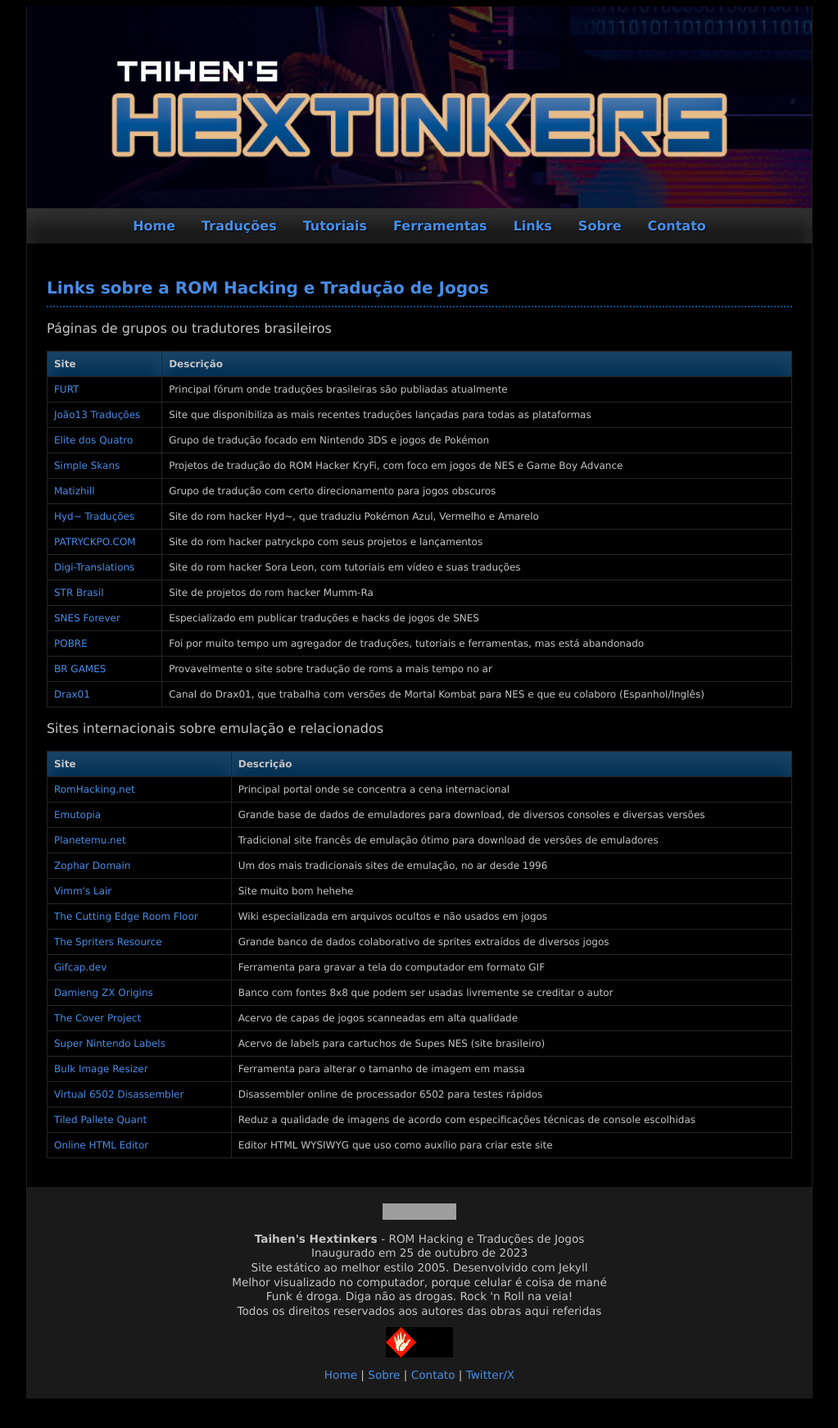
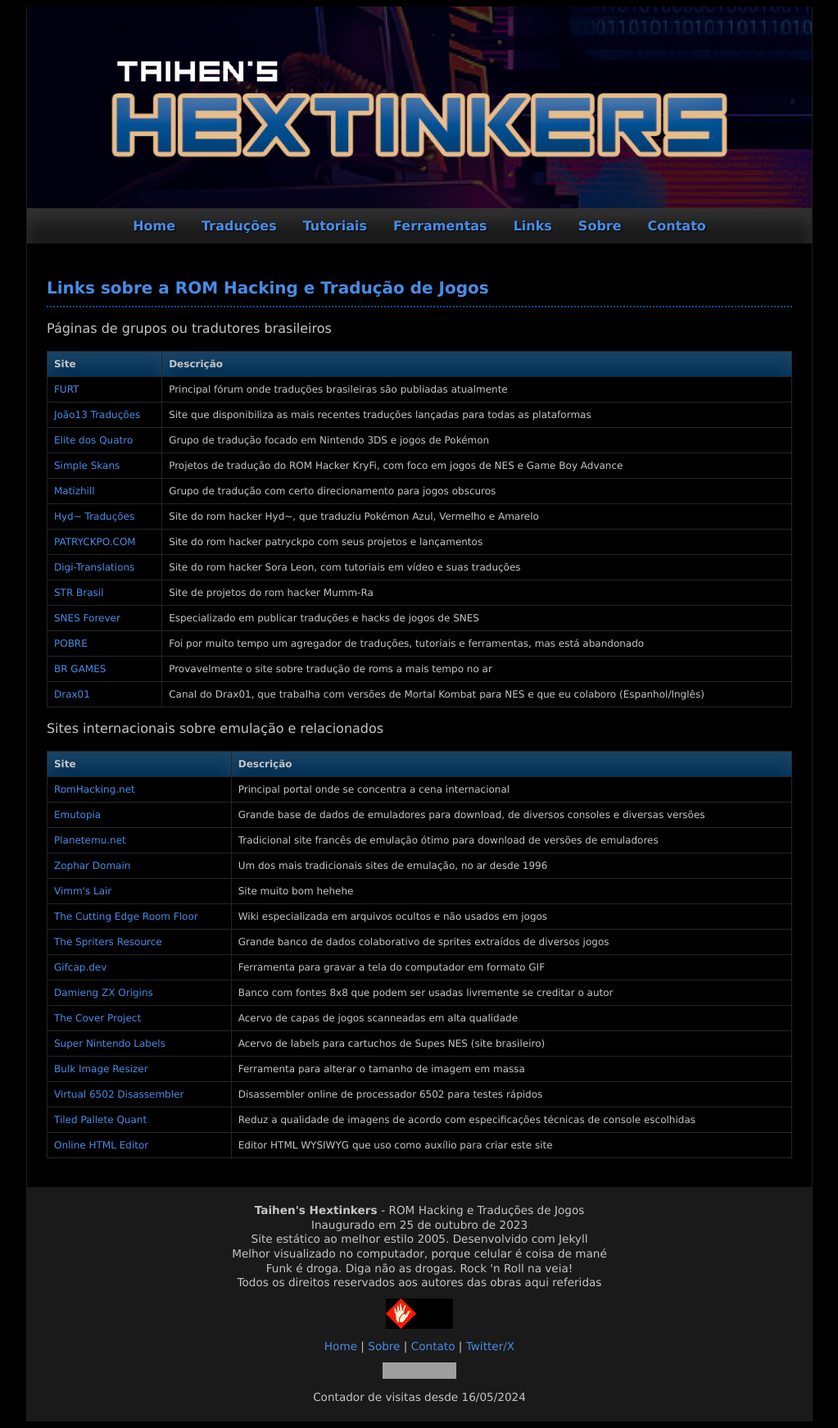
Before and after one commit to taihendarou/hextinkers, a Jekyll site: the page built from links.md, in a window 1280 px wide. Shown: the whole page at 82% size, without its empty margins (128-1151 px from the left). Built offline with Jekyll 4.4.1, drawn with Linux system fonts in a browser that asks for light colours; before the commit the page ends 1714 px from its top, so only the background shows below that; part of the change alters nothing that is shown; grey boxes are pictures that could not be loaded.

```diff
--- a/_includes/footer.html
+++ b/_includes/footer.html
@@ -1,29 +1,12 @@
 <div class="footer">
-    <p><img alt="Endpoint Badge" src="https://img.shields.io/endpoint?url=https%3A%2F%2Fhits.dwyl.com%2Ftaihendarou%2Fhextinkersorg.json&style=plastic&label=VISITAS">
-    </p>
-    <p> <strong>Taihen's Hextinkers </strong>- ROM Hacking e Traduções de Jogos<br>
-      Inaugurado em 25 de outubro de 2023<br>
+    <p><strong>Taihen's Hextinkers </strong>- ROM Hacking e Traduções de Jogos<br>
+    Inaugurado em 25 de outubro de 2023<br>
 	  Site estático ao melhor estilo 2005. Desenvolvido com Jekyll<br>
 	  Melhor visualizado no computador, porque celular é coisa de mané<br>
 		Funk é droga. Diga não as drogas. Rock 'n Roll na veia!<br>
-      Todos os direitos reservados aos autores das obras aqui referidas</p>
+    Todos os direitos reservados aos autores das obras aqui referidas</p>
     <img src="{{site.url}}/img/misc/gif_drogas.gif" alt=""/>
-<p> <a href="/">Home</a> | <a href="../sobre">Sobre</a> | <a href="index.html#contato">Contato</a> | <a href="https://twitter.com/TaihenDarou" target="_blank">Twitter/X</a></p>
-    <script language="JavaScript">
-        var xhttp = new XMLHttpRequest();
-        xhttp.onreadystatechange = function() {
-          if (this.readyState == 4 && this.status == 200) {
-            var site_data = JSON.parse(this.responseText);
-            var num_arr = site_data.info.views.toString().split("");
-            var num_str = "";
-            for (i = 0; i < num_arr.length; i++) {
-              num_str += num_arr[i];
-              if ( (num_arr.length-1 - i) % 3 == 0 && (num_arr.length-1 - i) != 0 ) {num_str += ".";}
-            }
-            document.getElementById("hitcount").innerHTML = num_str;
-          }
-        };
-        xhttp.open("GET", "https://weirdscifi.ratiosemper.com/neocities.php?sitename=hextinkers", true);
-        xhttp.send();
-      </script>
-  </div>
+    <p><a href="/">Home</a> | <a href="../sobre">Sobre</a> | <a href="index.html#contato">Contato</a> | <a href="https://twitter.com/TaihenDarou" target="_blank">Twitter/X</a></p>
+    <p><img alt="Endpoint Badge" src="https://img.shields.io/endpoint?url=https%3A%2F%2Fhits.dwyl.com%2Ftaihendarou%2Fhextinkersorg.json&style=plastic&label=VISITAS"></p>
+    <p>Contador de visitas desde 16/05/2024</p>
+</div>
--- a/links.md
+++ b/links.md
@@ -23,7 +23,7 @@ Páginas de grupos ou tradutores brasileiros
         <td>Grupo de tradução focado em Nintendo 3DS e jogos de Pokémon</td>
       </tr>
       <tr>
-        <td><a href="https://simpleskans.github.io/" target="_blank">Simple Skans</a></td>
+        <td><a href="https://simpleskans.com.br/" target="_blank">Simple Skans</a></td>
         <td>Projetos de tradução do ROM Hacker KryFi, com foco em jogos de NES e Game Boy Advance</td>
       </tr>
       <tr>
```
